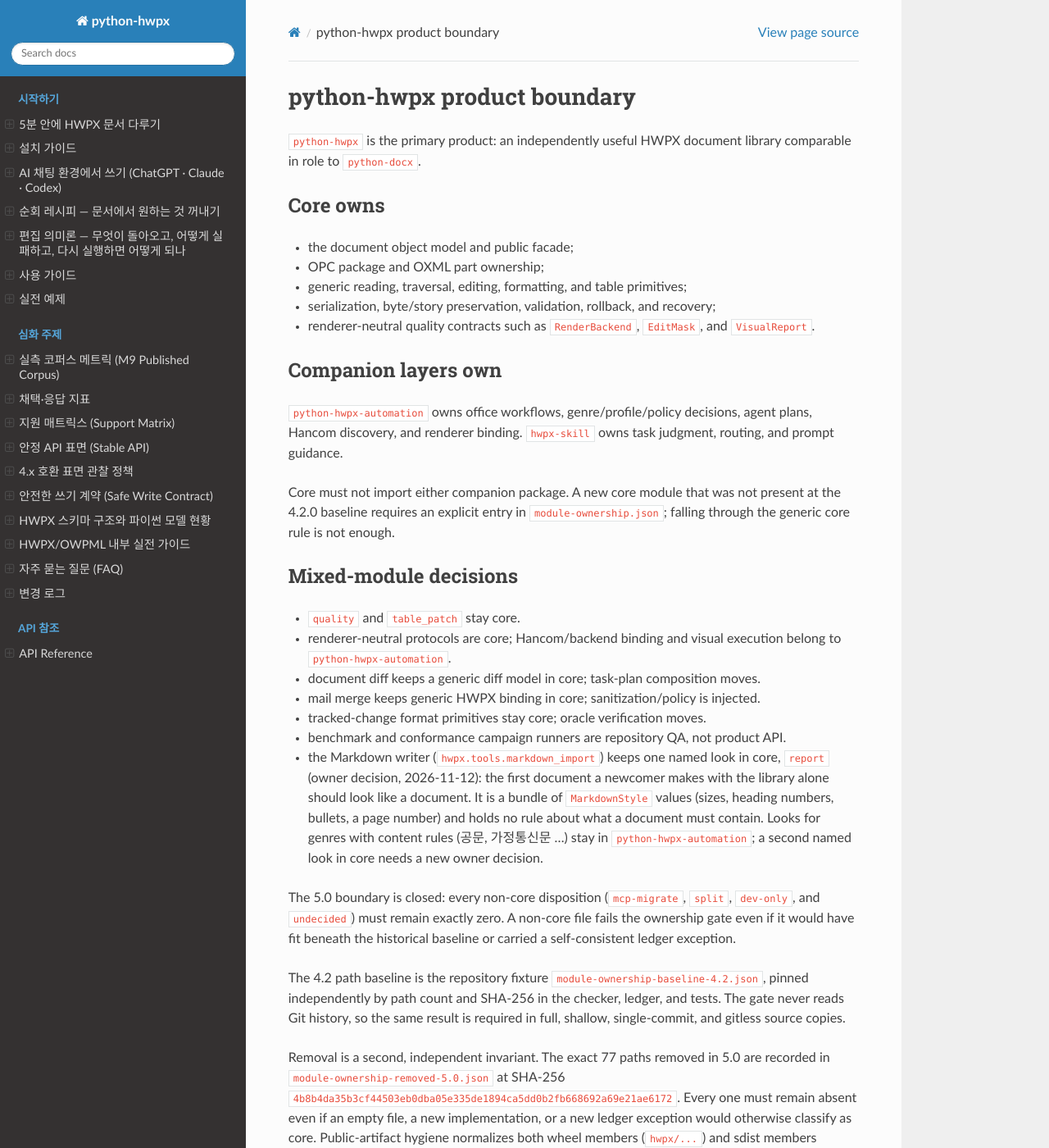
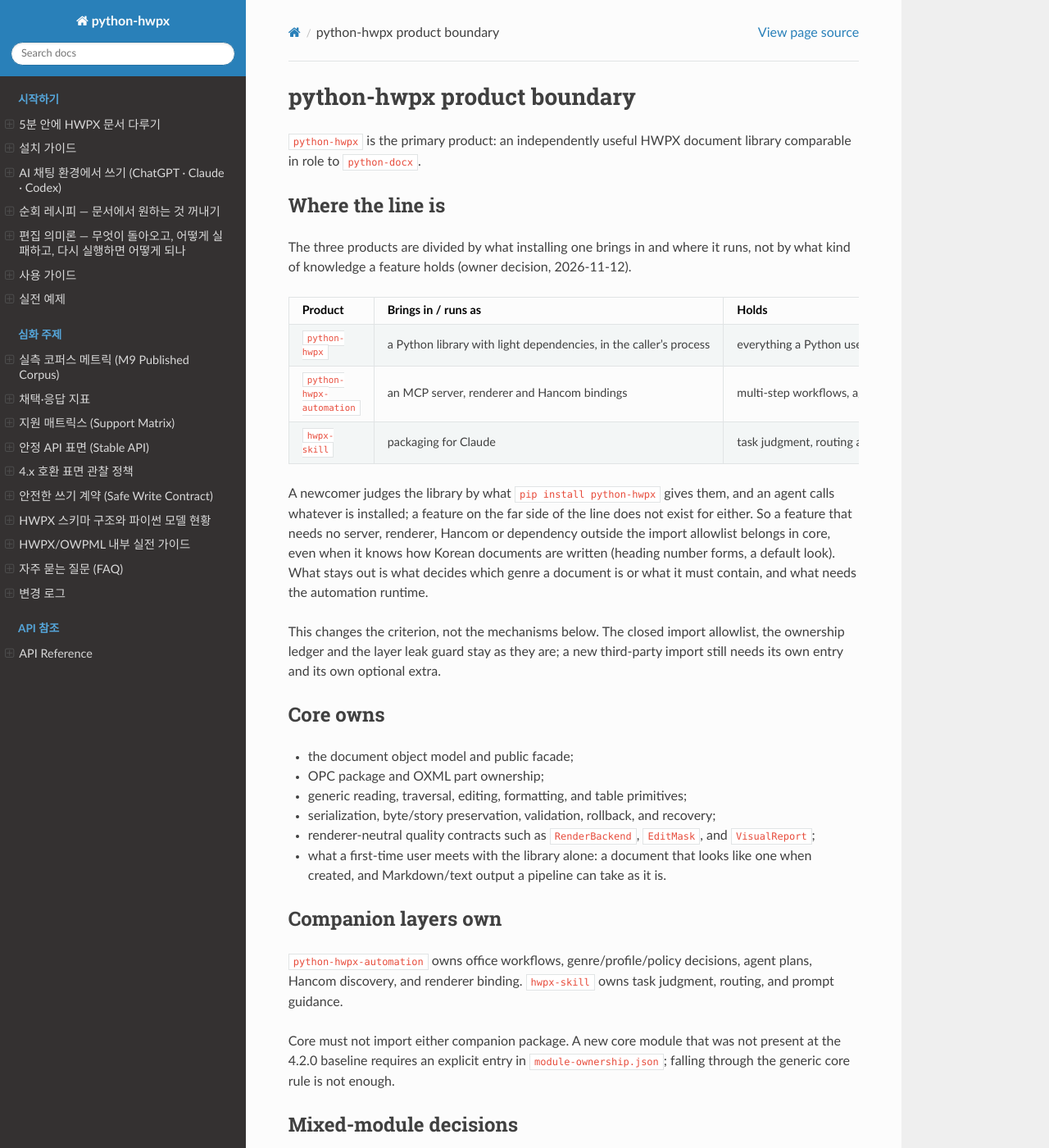
Before and after one commit to airmang/python-hwpx, a Sphinx documentation site: the page built from docs/architecture/product-boundary.md, in a window 1280 px wide and 1400 px high. Shown: the whole window at 82% size. Built offline with Sphinx 7.4.7 and the Read the Docs theme 3.1.0, drawn with Linux system fonts in a browser that asks for light colours; some of the changed text lies outside the part shown.

Commit message:
docs(architecture): 경계를 설치와 실행 방식으로 긋는다
세 제품을 가르는 기준을 '무엇을 아느냐'에서 '설치하면 무엇이 딸려오고 어디서
도느냐'로 바꾼다(오너 결정, 2026-11-12). 라이브러리만으로 되는 일은 한국어 문서
관례를 알더라도 본체에 둔다. 장르를 판정하거나 문서에 무엇이 들어가야 하는지
정하는 일, automation 실행 환경이 필요한 일은 전처럼 밖에 둔다. 닫힌 import
목록, 소유 원장, layer leak guard는 그대로다.

Co-Authored-By: Claude <noreply@anthropic.com>

```diff
--- a/docs/architecture/product-boundary.md
+++ b/docs/architecture/product-boundary.md
@@ -2,6 +2,30 @@
 
 `python-hwpx` is the primary product: an independently useful HWPX document
 library comparable in role to `python-docx`.
+
+## Where the line is
+
+The three products are divided by what installing one brings in and where it
+runs, not by what kind of knowledge a feature holds (owner decision,
+2026-11-12).
+
+| Product | Brings in / runs as | Holds |
+|---|---|---|
+| `python-hwpx` | a Python library with light dependencies, in the caller's process | everything a Python user can do with the library alone: reading and extraction, creating a document that looks like one, editing, filling forms, and thin adapters to other Python frameworks behind optional extras |
+| `python-hwpx-automation` | an MCP server, renderer and Hancom bindings | multi-step workflows, agent plans, and rules about what a document of a given genre must contain |
+| `hwpx-skill` | packaging for Claude | task judgment, routing and prompt guidance |
+
+A newcomer judges the library by what `pip install python-hwpx` gives them, and
+an agent calls whatever is installed; a feature on the far side of the line
+does not exist for either. So a feature that needs no server, renderer, Hancom
+or dependency outside the import allowlist belongs in core, even when it knows
+how Korean documents are written (heading number forms, a default look).
+What stays out is what decides which genre a document is or what it must
+contain, and what needs the automation runtime.
+
+This changes the criterion, not the mechanisms below. The closed import
+allowlist, the ownership ledger and the layer leak guard stay as they are; a
+new third-party import still needs its own entry and its own optional extra.
 
 ## Core owns
 
@@ -10,7 +34,9 @@ library comparable in role to `python-docx`.
 - generic reading, traversal, editing, formatting, and table primitives;
 - serialization, byte/story preservation, validation, rollback, and recovery;
 - renderer-neutral quality contracts such as `RenderBackend`, `EditMask`, and
-  `VisualReport`.
+  `VisualReport`;
+- what a first-time user meets with the library alone: a document that looks
+  like one when created, and Markdown/text output a pipeline can take as it is.
 
 ## Companion layers own
 
@@ -117,8 +143,9 @@ Every existing hit is listed in `tests/data/layer_leak_allowlist.json` by file,
 qualified name (a function, a method, or the module-level constant a regex is
 assigned to), signal and exact count, with a classification and a reason:
 
-- `format-vocabulary`: Hancom format vocabulary any HWPX user needs, such as
-  built-in style names or field-type tokens. It stays.
+- `format-vocabulary`: Hancom format vocabulary or a written convention of
+  Korean documents that any HWPX user needs, such as built-in style names,
+  field-type tokens or heading number forms. It stays.
 - `known-leak`: genre or policy logic left over from the layer audit. It moves
   to `python-hwpx-automation`: [known-leak-migration.md](./known-leak-migration.md)
   is the contract — the four groups, each one's automation owner, the neutral
@@ -134,13 +161,15 @@ code moves.
 A new hit fails. Before allowlisting it, apply the feature-placement test of
 the layer-boundary guardrails (section 4), in order:
 
-1. Is it reusable by any HWPX user without a particular genre, institution or
-   policy? Core.
-2. Is it a deterministic workflow or policy built from core primitives?
+1. Does it work with the library alone, for any HWPX user, without deciding a
+   genre, institution or policy? Core.
+2. Is it a multi-step workflow, a rule about what a document must contain, or
+   something that needs the automation runtime (MCP server, renderer, Hancom)?
    `python-hwpx-automation`.
 3. Does it judge user intent, genre or ambiguity, or choose tools? The plugin.
 
-Touching XML does not make a feature core. Only answer 1 belongs in the
+Touching XML does not make a feature core, and knowing a Korean writing
+convention does not make it application logic. Only answer 1 belongs in the
 allowlist, as `format-vocabulary` with a reason. A count that drops below its
 entry also fails: lower or remove the entry in the same change.
 
```
Also changed, not shown: 1 other file.
